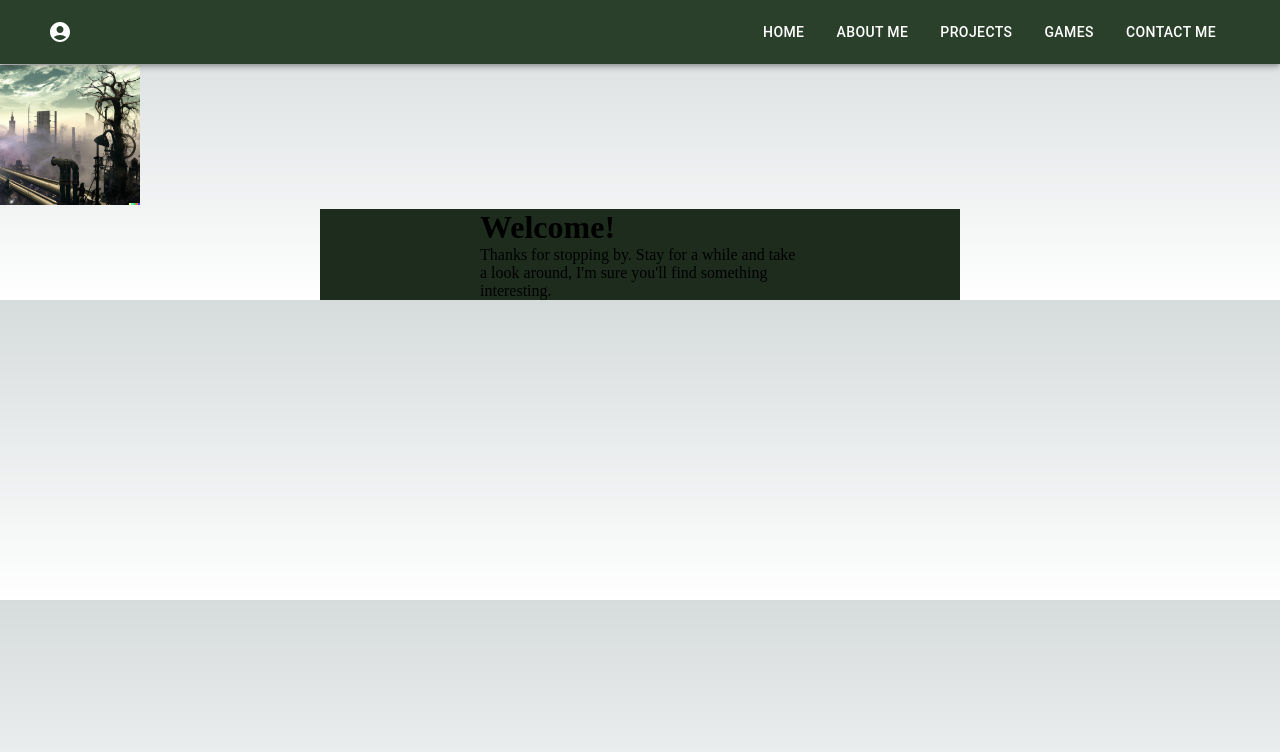
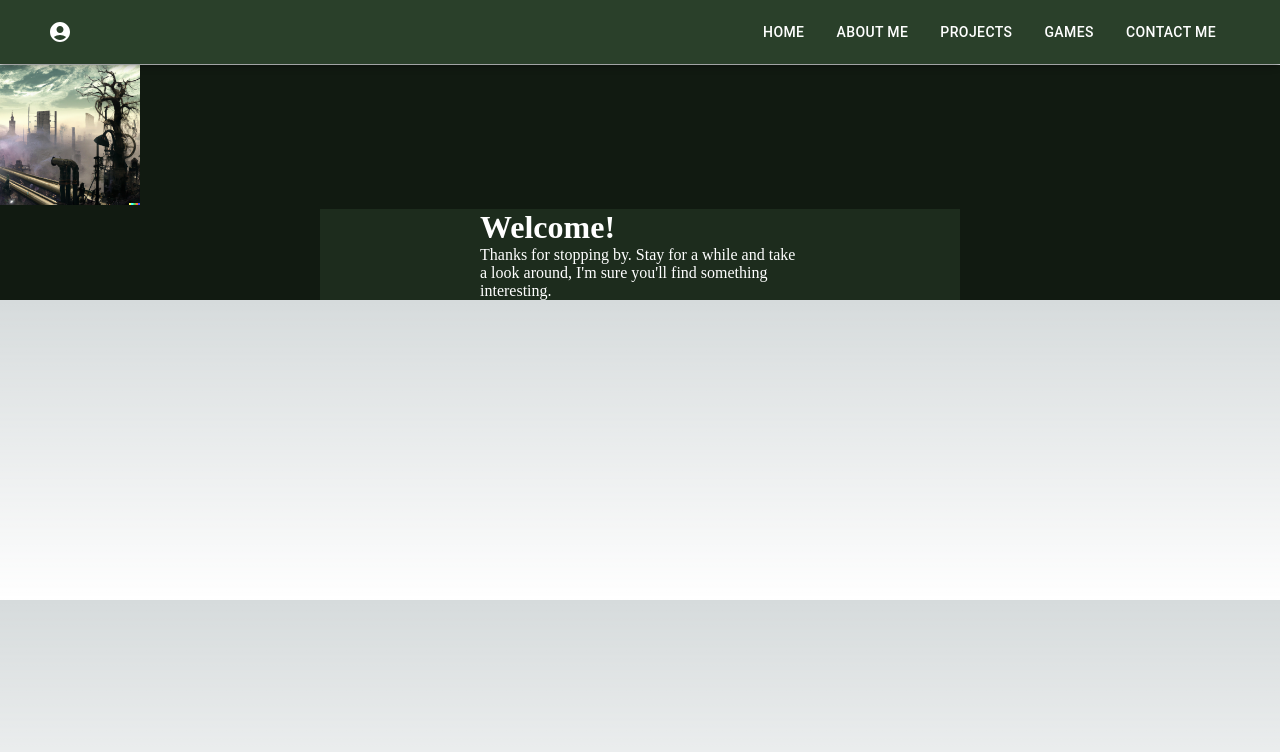
Before and after one commit to syntaxjedi/personal-website, a Next.js app: page / in a window 1280 px wide. Shown: the top 752 px of the page. Built offline with nearby package versions, Linux system fonts and the light colour scheme.

Commit message:
fix layout colors, again

```diff
--- a/pages/layout.js
+++ b/pages/layout.js
@@ -11,7 +11,7 @@ export default function RootLayout({ children }) {
   return (
     <>
       <NavBar />
-      <main style={{marginTop: 65}}>{children}</main>
+      <main style={{marginTop: 65, backgroundColor: "#111a11", color: '#FFFFFF'}}>{children}</main>
     </>
   );
 }
```
